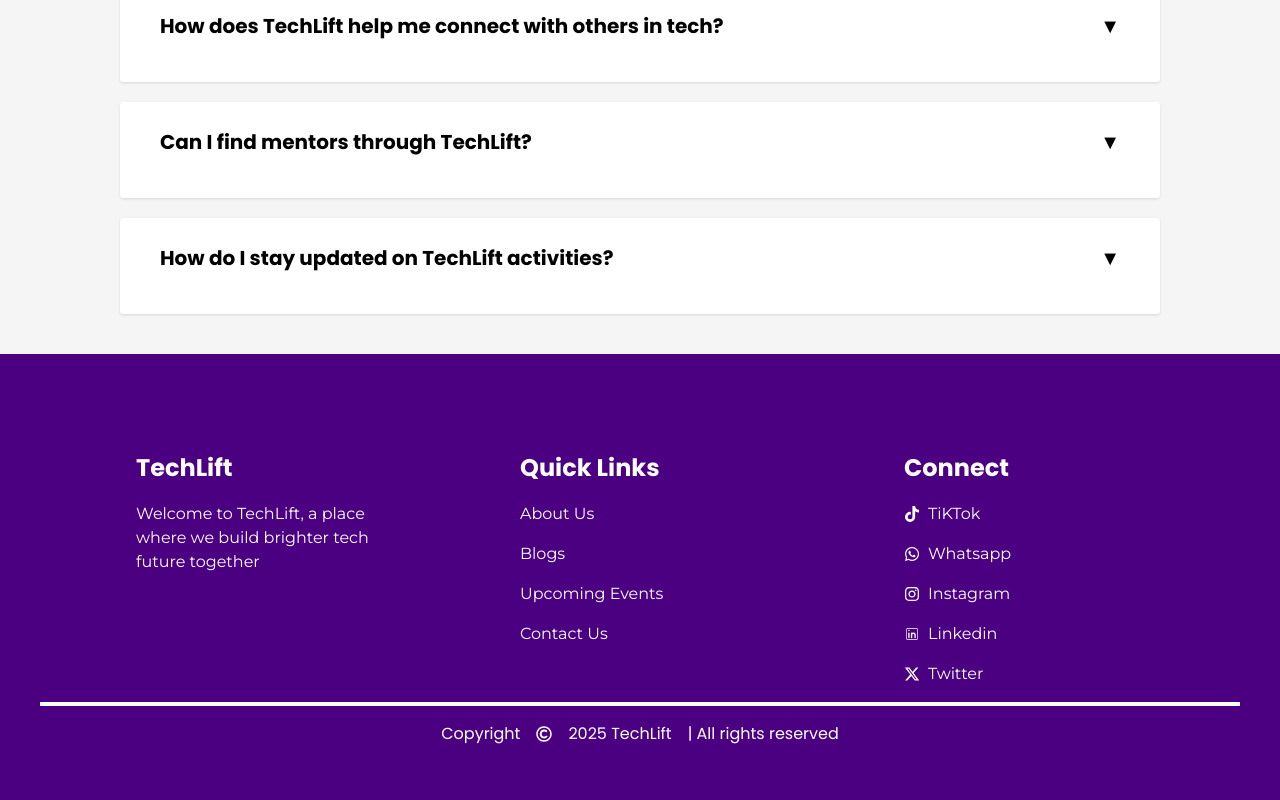
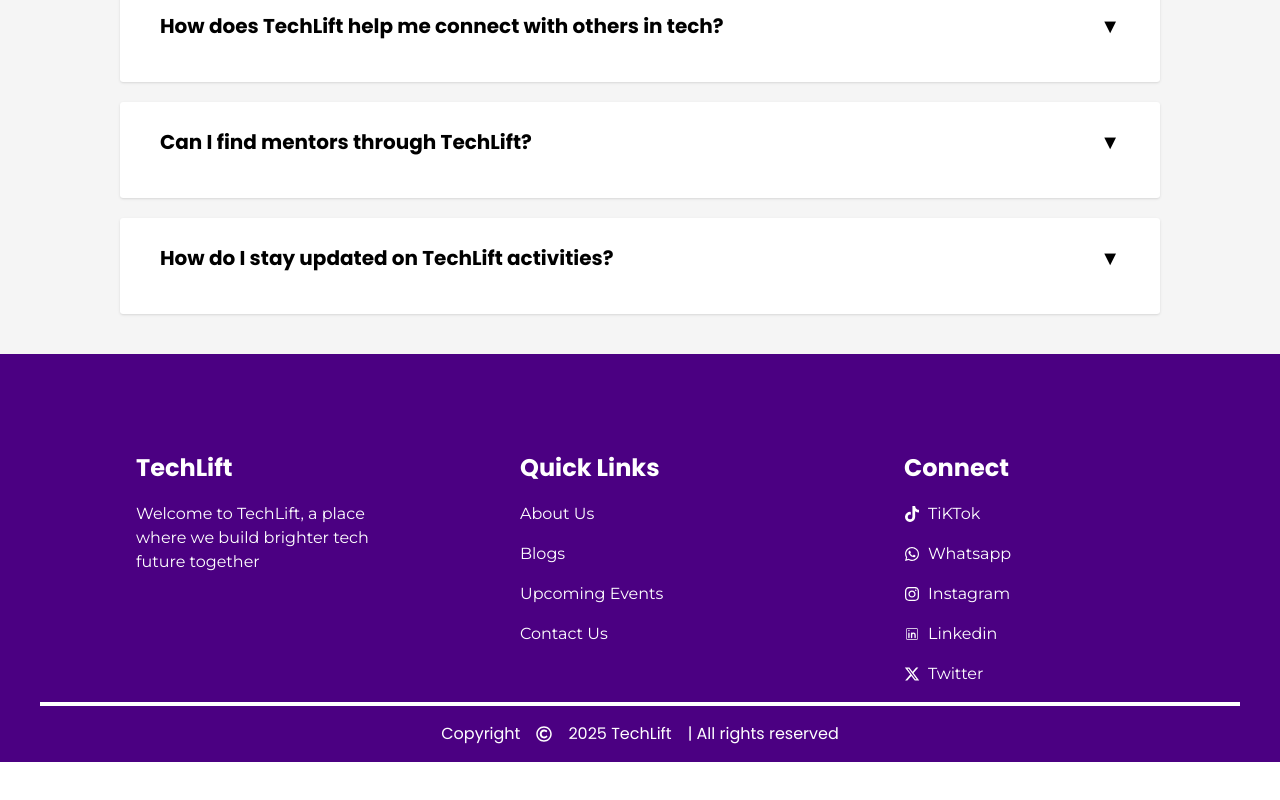
Before and after one commit to techlift2004/Frontend, a React (Vite) app: page / in a window 1280 px wide. Shown: the part 3786-4586 px from the top of the page. After the commit the page ends 4548 px from the top, so only its background shows below. Built offline with nearby package versions, Linux system fonts and the light colour scheme.

Commit message:
blog update

```diff
--- a/src/layout/footer/footer.jsx
+++ b/src/layout/footer/footer.jsx
@@ -10,11 +10,11 @@ import { Link } from "react-router-dom"
 
 export default function footer() {
   return (
-    <div className='flex flex-col justify-center items-center px-10 md:px-20px bg-[#4B0082] py-20'>
+    <div className='flex flex-col justify-center items-center px-10 md:px-20px bg-[#4B0082] pt-20'>
 
       <div className='py-4 flex flex-col gap-10 md:flex-row justify-center items-center md:items-start xl:gap-36 overflow-hidden'>
         <div className='flex flex-col justify-center items-center md:items-start gap-4'>
-          <h1 className='text-[24px] font-bold text-start text-white font-poppins '>TechLift</h1>
+          <h1  className='text-[24px] font-bold text-start text-white font-poppins '>TechLift</h1>
           <p className='text-[16px] font-normal text-center md:text-start text-white w-[240px] font-montserrat '>Welcome to TechLift, a place where we build brighter tech future together</p>
         </div>
 
```
